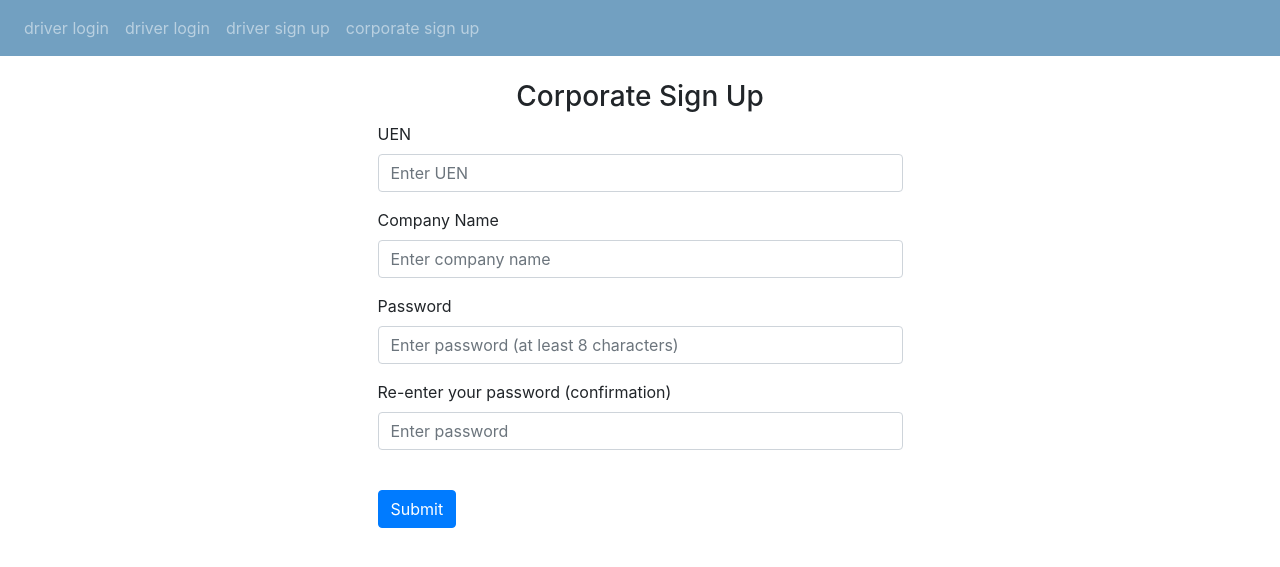
After one commit to joanna-lim/SC2006-SWE-Parking4TheWin, a Flask app: page /corporate-sign-up in a window 1280 px wide. The commit adds this page. Shown: the top 567 px of the page. Run offline with Flask 2, Linux system fonts and the light colour scheme; some libraries are stand-ins or nearby versions.

Commit message:
multi user auth

```diff
--- a/website/__init__.py
+++ b/website/__init__.py
@@ -18,17 +18,17 @@ def create_app():
     app.register_blueprint(views, url_prefix='/')
     app.register_blueprint(auth, url_prefix='/')
 
-    from .models import Driver
+    from .models import User
 
     with app.app_context():
         db.create_all()
 
     login_manager = LoginManager()
-    login_manager.login_view = 'auth.login'
+    login_manager.login_view = 'auth.driver_login'
     login_manager.init_app(app)
 
     @login_manager.user_loader
     def load_user(id):
-        return Driver.query.get(int(id)) #telling flask how we load a user
+        return User.query.get(int(id)) #telling flask how we load a user
 
     return app
--- a/website/auth.py
+++ b/website/auth.py
@@ -1,19 +1,18 @@
 from flask import Blueprint, render_template, request, flash, redirect, url_for
-from .models import Driver
+from .models import User
 from werkzeug.security import generate_password_hash, check_password_hash
 from . import db
 from flask_login import login_user, login_required, logout_user, current_user
 
 auth = Blueprint('auth', __name__)
 
-@auth.route('/login', methods=['GET', 'POST'])
-def login():
-    flash('Welcome to Parking4TheWin!', category='success')
+@auth.route('/driver-login', methods=['GET', 'POST'])
+def driver_login():
     if request.method == 'POST':
         email = request.form.get('email')
         password = request.form.get('password')
 
-        driver = Driver.query.filter_by(email=email).first()
+        driver = User.query.filter_by(email=email).first()
 
         if driver:
             if check_password_hash(driver.password, password):
@@ -23,7 +22,25 @@ def login():
                 flash('Wrong password! :(', category='error')
         else:
             flash('Email doesn\'t exist!', category='error')
-    return render_template("login.html", user=current_user)
+    return render_template("driver_login.html", user=current_user)
+
+@auth.route('/corporate-login', methods=['GET', 'POST'])
+def corporate_login():
+    if request.method == 'POST':
+        uen = request.form.get('uen')
+        password = request.form.get('password')
+
+        company = User.query.filter_by(uen=uen).first()
+
+        if company:
+            if check_password_hash(company.password, password):
+                login_user(company, remember=True)
+                return redirect(url_for('views.home'))
+            else:
+                flash('Wrong password! :(', category='error')
+        else:
+            flash('UEN doesn\'t exist!', category='error')
+    return render_template("corporate_login.html", user=current_user)
 
 @auth.route('/logout')
 @login_required
@@ -31,15 +48,15 @@ def logout():
     logout_user()
     return redirect(url_for('auth.login'))
 
-@auth.route('/sign-up', methods=['GET', 'POST'])
-def sign_up():
+@auth.route('/driver-sign-up', methods=['GET', 'POST'])
+def driver_sign_up():
     if request.method == 'POST':
         email = request.form.get('email')
         first_name = request.form.get('firstName')
         password1 = request.form.get('password1')
         password2 = request.form.get('password2')
 
-        driver = Driver.query.filter_by(email=email).first()
+        driver = User.query.filter_by(email=email).first()
 
         """
         account creation restrictions:
@@ -58,11 +75,46 @@ def sign_up():
 
         else:
             # add user to database
-            new_driver = Driver(email=email, first_name=first_name, password=generate_password_hash(password1,method='sha256'))
+            new_driver = User(email=email, first_name=first_name, password=generate_password_hash(password1,method='sha256'), user_type="DRIVER")
             db.session.add(new_driver)
             db.session.commit()
             login_user(new_driver,remember=True)
             flash('Account created! :)', category='success')
             return redirect(url_for('views.home'))
+    return render_template("driver_sign_up.html", user=current_user)
 
-    return render_template("sign_up.html", user=current_user)
+@auth.route('/corporate-sign-up', methods=['GET', 'POST'])
+def corporate_sign_up():
+    if request.method == 'POST':
+        uen = request.form.get('uen')
+        company_name = request.form.get('companyName')
+        password1 = request.form.get('password1')
+        password2 = request.form.get('password2')
+
+        company = User.query.filter_by(uen=uen).first()
+
+        """
+        account creation restrictions:
+        - unique UEN
+        - password must be at least 8 characters
+        """
+
+        if company:
+            flash('An account has already been created with this UEN', category='error')
+
+        elif len(password1) < 8:
+            flash('Password should be at least 8 characters :(', category='error')
+
+        elif password1!=password2:
+            flash('Passwords don\'t match :(', category='error')
+
+        else:
+            # add user to database
+            new_company = User(uen=uen, company_name = company_name, password=generate_password_hash(password1,method='sha256'), user_type="COMPANY")
+            db.session.add(new_company)
+            db.session.commit()
+            login_user(new_company,remember=True)
+            flash('Account created! :)', category='success')
+            return redirect(url_for('views.home'))
+
+    return render_template("corporate_sign_up.html", user=current_user)
--- a/website/templates/base.html
+++ b/website/templates/base.html
@@ -37,8 +37,10 @@
           <a class="nav-item nav-link" id="home" href="/">home</a>
           <a class="nav-item nav-link" id="logout" href="/logout">logout</a>
           {%else%}
-          <a class="nav-item nav-link" id="login" href="/login">login</a>
-          <a class="nav-item nav-link" id="signUp" href="/sign-up">sign up</a>
+          <a class="nav-item nav-link" id="login" href="/driver-login">driver login</a>
+          <a class="nav-item nav-link" id="login" href="/corporate-login">driver login</a>
+          <a class="nav-item nav-link" id="driverSignUp" href="/driver-sign-up">driver sign up</a>
+          <a class="nav-item nav-link" id="corporateSignUp" href="/corporate-sign-up"> corporate sign up</a>
           {% endif %}
         </div>
       </div>
--- /dev/null
+++ b/website/templates/corporate_sign_up.html
@@ -0,0 +1,56 @@
+{% extends "base.html" %} {% block title %}Corporate Sign Up{% endblock %} {% block
+    content %}
+    <div class="container" width="300px">
+      <div class="row justify-content-center">
+        <div class="col-md-6">
+          <form method="POST">
+            <br />
+            <h3 align="center">Corporate Sign Up</h3>
+            <div class="form-group">
+              <label for="uen">UEN</label>
+              <input
+                type="text"
+                class="form-control"
+                id="uen"
+                name="uen"
+                placeholder="Enter UEN"
+              />
+            </div>
+            <div class="form-group">
+              <label for="firstName">Company Name</label>
+              <input
+                type="text"
+                class="form-control"
+                id="companyName"
+                name="companyName"
+                placeholder="Enter company name"
+              />
+            </div>
+            <div class="form-group">
+              <label for="password1">Password</label>
+              <input
+                type="password"
+                class="form-control"
+                id="password1"
+                name="password1"
+                placeholder="Enter password (at least 8 characters)"
+              />
+            </div>
+            <div class="form-group">
+              <label for="password2">Re-enter your password (confirmation)</label>
+              <input
+                type="password"
+                class="form-control"
+                id="password2"
+                name="password2"
+                placeholder="Enter password"
+              />
+            </div>
+            <br />
+            <button type="submit" class="btn btn-primary">Submit</button>
+          </form>
+        </div>
+      </div>
+    </div>
+
+    {% endblock %}
--- a/website/templates/login.html
+++ b/website/templates/driver_login.html
@@ -6,7 +6,6 @@
       <form method="POST">
         <br />
         <h3 align="center"> Driver Login</h3>
-        <p align="center"> Please login to access the application.</p>
         <div class="form-group">
           <label for="email">Email</label>
           <input
--- a/website/templates/sign_up.html
+++ b/website/templates/driver_sign_up.html
@@ -1,11 +1,11 @@
-{% extends "base.html" %} {% block title %}Sign Up{% endblock %} {% block
+{% extends "base.html" %} {% block title %} Driver Sign Up{% endblock %} {% block
 content %}
 <div class="container" width="300px">
   <div class="row justify-content-center">
     <div class="col-md-6">
       <form method="POST">
         <br />
-        <h3 align="center">Sign Up</h3>
+        <h3 align="center">Driver Sign Up</h3>
         <div class="form-group">
           <label for="email">Email</label>
           <input
```
Also changed, not shown: website/models.py (+8 -3 lines).
